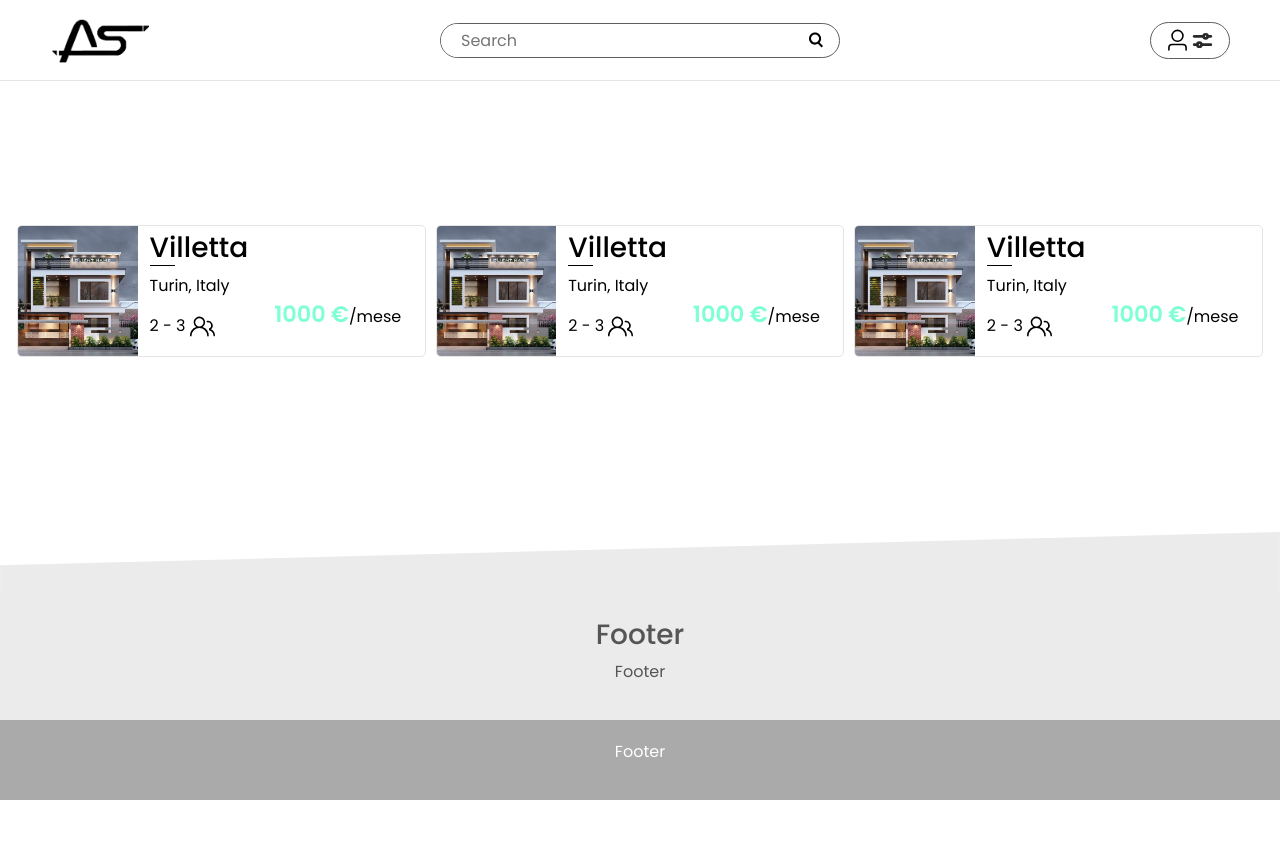
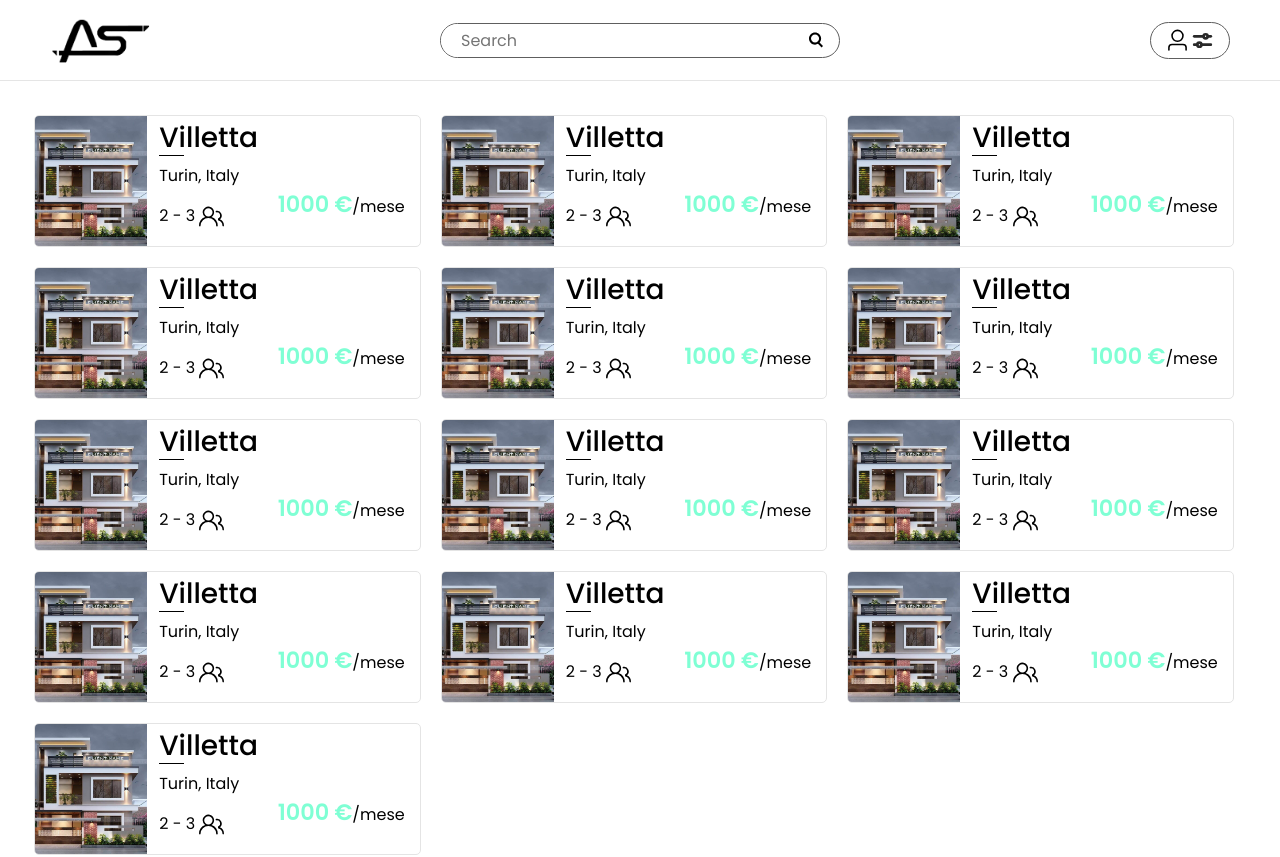
Before and after one commit to PaschettaDaniele/ProgettoEsame, an Angular app in the folder client/: page /marketplace in a window 1280 px wide. Shown: the top 857 px of the page. Before the commit the page ends 800 px from the top, so only its background shows below. Built offline with nearby package versions, Linux system fonts and the light colour scheme; no server answers; a web font is replaced by a local one.

Commit message:
prettier marketplace + responsive list

```diff
--- a/client/src/app/pages/marketplace/marketplace-card/marketplace-card.component.css
+++ b/client/src/app/pages/marketplace/marketplace-card/marketplace-card.component.css
@@ -28,9 +28,27 @@
   overflow: hidden;
 }
 
+@media screen and (max-width: 856px) {
+  .imgDiv {
+    height: 150px;
+  }
+}
+
+@media screen and (max-width: 575px) {
+  .imgDiv {
+    height: 286px;
+  }
+}
+
 .infoDiv {
   padding-top: 5px;
   padding-left: 0;
+}
+
+@media screen and (max-width: 575px) {
+  .infoDiv {
+    padding-left: 20px;
+  }
 }
 
 .prezzo {
@@ -59,7 +77,7 @@ a:hover {
   background-color: #000;
 }
 
-.infoDiv:hover>h3::after {
+.marketCard:hover h3::after {
   content: '';
   width: 65%;
 }
--- a/client/src/app/pages/marketplace/marketplace-card/marketplace-card.component.html
+++ b/client/src/app/pages/marketplace/marketplace-card/marketplace-card.component.html
@@ -7,11 +7,11 @@
     <div class="col-sm-8 infoDiv">
       <h3>Villetta</h3>
       <div class="row">
-        <div class="col-sm-5">
+        <div class="col-5">
           <p>Turin, Italy</p>
           <p>2 - 3 <svg fill="#000000" width="25px" height="25px" viewBox="0 0 24 24" xmlns="http://www.w3.org/2000/svg"><path fill-rule="evenodd" d="M3.5 8a5.5 5.5 0 118.596 4.547 9.005 9.005 0 015.9 8.18.75.75 0 01-1.5.045 7.5 7.5 0 00-14.993 0 .75.75 0 01-1.499-.044 9.005 9.005 0 015.9-8.181A5.494 5.494 0 013.5 8zM9 4a4 4 0 100 8 4 4 0 000-8z"/><path d="M17.29 8c-.148 0-.292.01-.434.03a.75.75 0 11-.212-1.484 4.53 4.53 0 013.38 8.097 6.69 6.69 0 013.956 6.107.75.75 0 01-1.5 0 5.193 5.193 0 00-3.696-4.972l-.534-.16v-1.676l.41-.209A3.03 3.03 0 0017.29 8z"/></svg></p>
         </div>
-        <div class="col-sm-7">
+        <div class="col-7">
           <br>
           <p><span class="prezzo">1000 €</span>/mese</p>
         </div>
--- a/client/src/app/pages/marketplace/marketplace.component.css
+++ b/client/src/app/pages/marketplace/marketplace.component.css
@@ -1,8 +1,36 @@
 .container-marketplace {
   padding: 1.5rem;
-  width: 100vdw;
+  display: flex;
+  flex-wrap: wrap;
+  justify-content: flex-start;
 }
 
 .col-card {
-  padding: 0 5px;
+  padding: 10px;
 }
+
+@media screen and (min-width: 1200px) {
+  .col-card {
+    min-width: 370px;
+    width: 33%;
+  }
+}
+
+@media screen and (max-width: 1199px) {
+  .col-card {
+    width: 50%;
+  }
+}
+
+@media screen and (max-width: 856px) {
+  .col-card {
+    width: 100%;
+  }
+}
+
+@media screen and (max-width: 575px) {
+  .col-card {
+    width: 100%;
+    min-width: none;
+  }
+}
--- a/client/src/app/pages/marketplace/marketplace.component.html
+++ b/client/src/app/pages/marketplace/marketplace.component.html
@@ -1,7 +1,15 @@
 <div class="container-marketplace">
-  <div class="row">
-    <div class="col-md-4 col-card"><app-marketplace-card></app-marketplace-card></div>
-    <div class="col-md-4 col-card"><app-marketplace-card></app-marketplace-card></div>
-    <div class="col-md-4 col-card"><app-marketplace-card></app-marketplace-card></div>
-  </div>
+  <div class="col-card"><app-marketplace-card></app-marketplace-card></div>
+  <div class="col-card"><app-marketplace-card></app-marketplace-card></div>
+  <div class="col-card"><app-marketplace-card></app-marketplace-card></div>
+  <div class="col-card"><app-marketplace-card></app-marketplace-card></div>
+  <div class="col-card"><app-marketplace-card></app-marketplace-card></div>
+  <div class="col-card"><app-marketplace-card></app-marketplace-card></div>
+  <div class="col-card"><app-marketplace-card></app-marketplace-card></div>
+  <div class="col-card"><app-marketplace-card></app-marketplace-card></div>
+  <div class="col-card"><app-marketplace-card></app-marketplace-card></div>
+  <div class="col-card"><app-marketplace-card></app-marketplace-card></div>
+  <div class="col-card"><app-marketplace-card></app-marketplace-card></div>
+  <div class="col-card"><app-marketplace-card></app-marketplace-card></div>
+  <div class="col-card"><app-marketplace-card></app-marketplace-card></div>
 </div>
```
